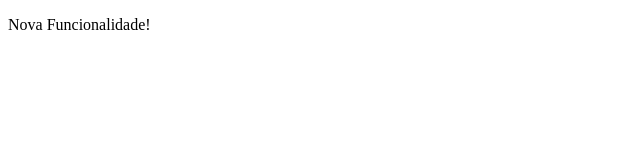
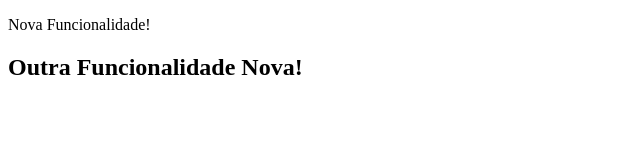
Before and after one commit to ramalhogithub/cursogit, a plain HTML site: page nada.html in a window 1280 px wide. Shown: the whole page, without its empty margins (0-640 px from the left). Drawn offline with Linux system fonts and the light colour scheme.

Commit message:
Novos Arquivos e Funcionalidades

```diff
--- a/nada.html
+++ b/nada.html
@@ -10,6 +10,7 @@
 
 <body>
     <p>Nova Funcionalidade!</p>
+    <h2>Outra Funcionalidade Nova!</h2>
 
 </body>
 
```
